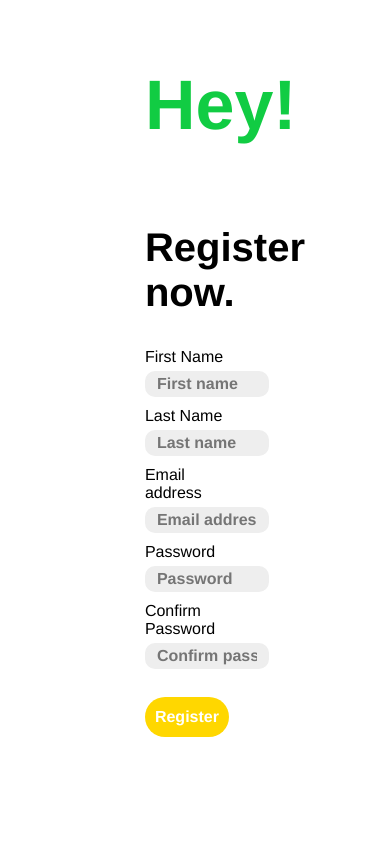
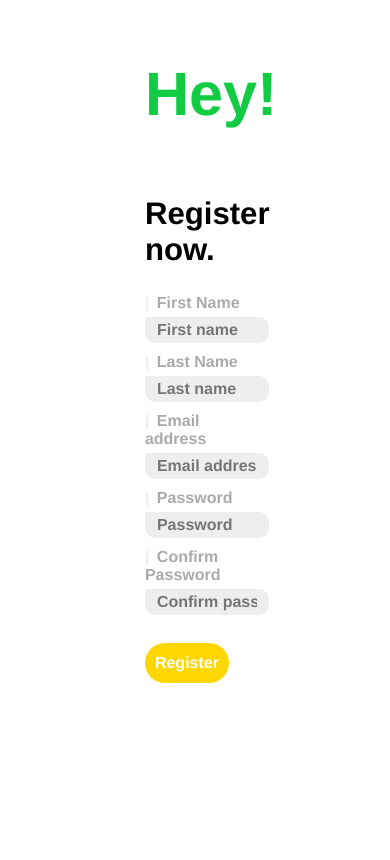
Before and after one commit to Team-Toothpaste/SEMS, a PHP site: page /register/index.html in a window 390 px wide. Run offline with PHP 8.4, Linux system fonts and the light colour scheme; some web fonts are replaced.

Commit message:
• Add responsive font sizing
• Improve form input and label styling

```diff
--- a/styles/main.css
+++ b/styles/main.css
@@ -3,22 +3,59 @@
 
 h1 {
     font-family: 'azo-sans-web', Helvetica, Arial, sans-serif;
-    font-size: 70px;
+    font-size: calc(60px + 0.3vw);
     color: var(--green, green);
 }
 
 h2 {
     font-family: 'azo-sans-web', Helvetica, Arial, sans-serif;
-    font-size: 40px;
+    font-size: calc(30px + 0.3vw);
+    color: var(--black, black);
 }
 
-p1, p2, p3, p4, p {
+h3 {
+    font-family: 'azo-sans-web', Helvetica, Arial, sans-serif;
+    font-size: calc(18px + 0.3vw);
+}
+
+p1, p2, p3, p4, p, label {
     font-family: 'atten-new', Helvetica, Arial, sans-serif;
+    color: var(--black, black);
+}
+
+p1 {
+    font-size: calc(16px + 0.3vw);
+}
+
+p2 {
+    font-size: calc(13px + 0.3vw);
+    color: var(--dark-gray, darkgray);
+}
+
+p3, p4, p {
+    font-size: calc(10px + 0.3vw);
+    color: var(--dark-gray, darkgray);
+}
+
+p4 {
+    color: var(--gray, gray);
+}
+
+p {
+    color: var(--black, black);
 }
 
 label {
     font-family: 'azo-sans-web', Helvetica, Arial, sans-serif;
     margin-bottom: 5px;
+    color: var(--gray, gray);
+    font-weight: 700;
+}
+
+label:before {
+    content: '|';
+    margin-right: calc(10px - 0.3ex);
+    color: var(--light-gray, lightgray);
 }
 
 input {
@@ -38,6 +75,10 @@ input {
     color: var(--dark-gray, darkgray);
     outline: none !important;
     margin-bottom: 10px;
+}
+
+label + input:not([type="submit"]), label + input:not([type="button"]) {
+    border-top-left-radius: 0.3ex;
 }
 
 input:invalid, input.invalid {
```
